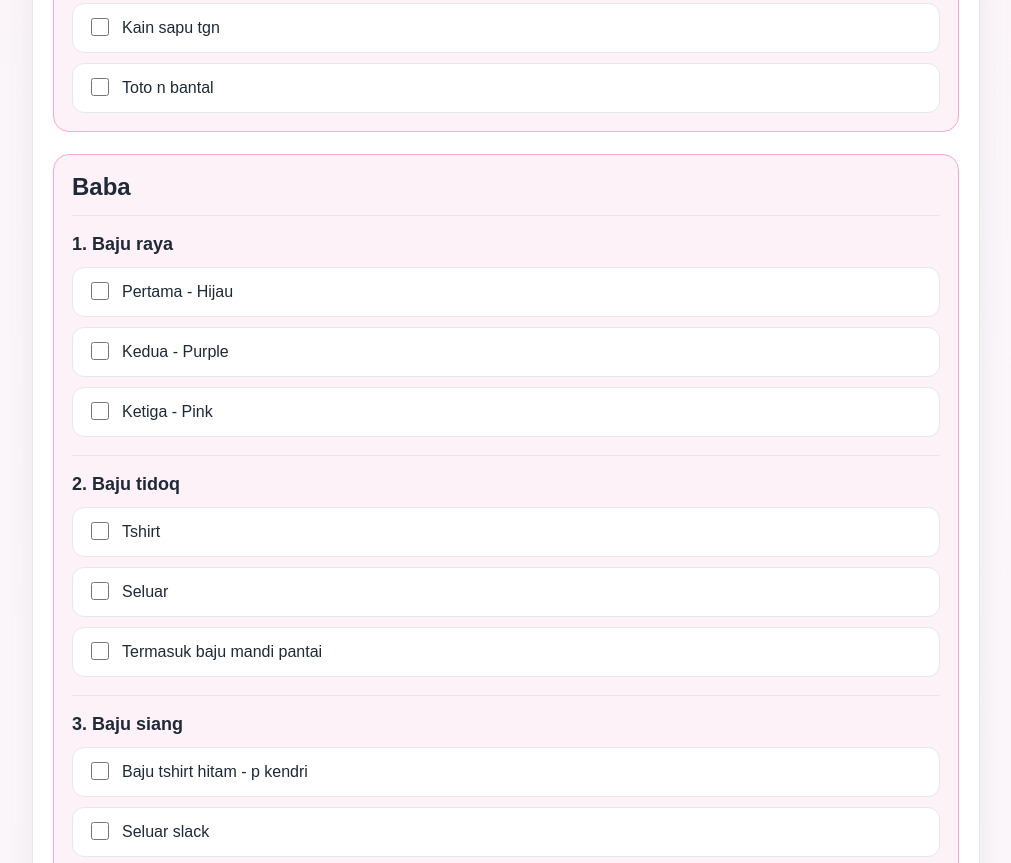
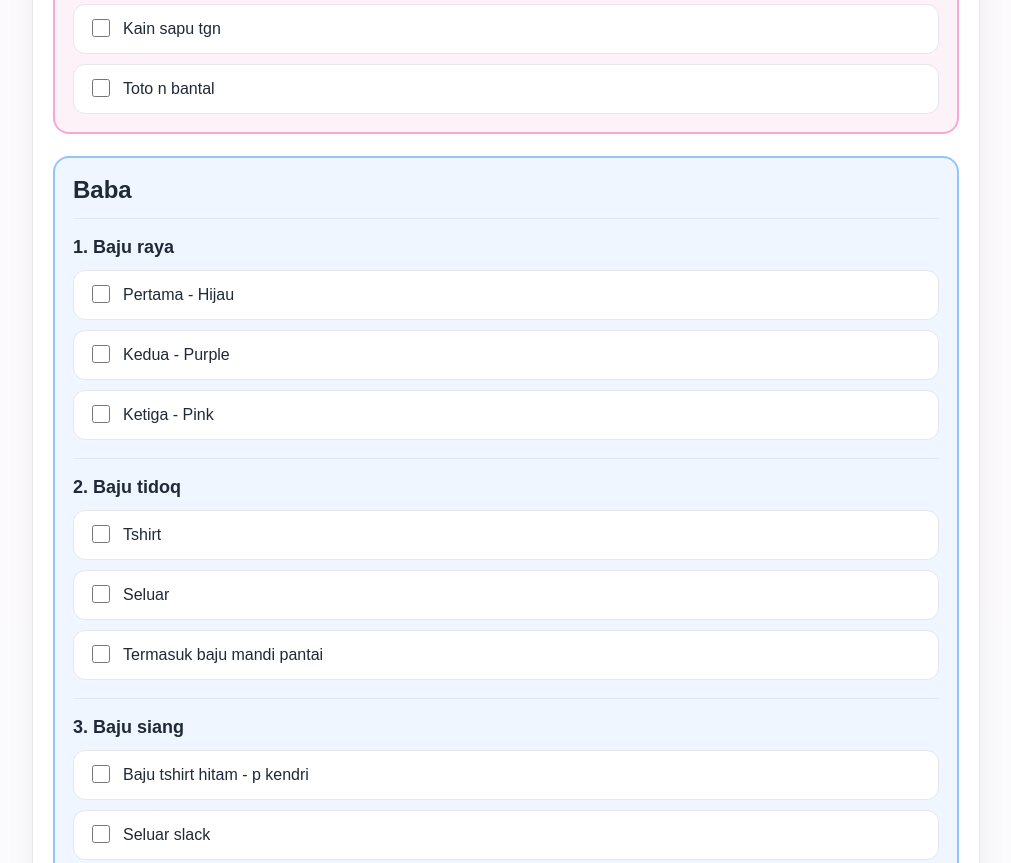
Before and after one commit to asyrafafif96-ai/balikraya, a plain HTML site: page index.html in a window 1280 px wide. Shown: the part 2479-3342 px from the top of the page, without its empty margins (134-1145 px from the left). Drawn offline with Linux system fonts and the light colour scheme.

Commit message:
Update styles and refactor checklist storage key

```diff
--- a/index.html
+++ b/index.html
@@ -14,8 +14,15 @@
       --primary: #16a34a;
       --primary-soft: #dcfce7;
       --danger: #dc2626;
-      --person-bg: #fdf2f8;
-      --person-line: #f9a8d4;
+
+      --sofea-bg: #fdf2f8;
+      --sofea-border: #f9a8d4;
+
+      --baba-bg: #eff6ff;
+      --baba-border: #93c5fd;
+
+      --mama-bg: #fefce8;
+      --mama-border: #facc15;
     }
 
     * {
@@ -25,7 +32,7 @@
     body {
       margin: 0;
       font-family: Arial, Helvetica, sans-serif;
-      background: linear-gradient(180deg, #fdf2f8 0%, #f8fafc 100%);
+      background: linear-gradient(180deg, #fffafc 0%, #f8fafc 100%);
       color: var(--text);
     }
 
@@ -103,9 +110,23 @@
     .person-block {
       margin-top: 22px;
       padding: 18px;
-      border: 1px solid var(--person-line);
-      background: var(--person-bg);
+      border: 2px solid var(--line);
       border-radius: 16px;
+    }
+
+    .person-block.sofea {
+      background-color: var(--sofea-bg);
+      border-color: var(--sofea-border);
+    }
+
+    .person-block.baba {
+      background-color: var(--baba-bg);
+      border-color: var(--baba-border);
+    }
+
+    .person-block.mama {
+      background-color: var(--mama-bg);
+      border-color: var(--mama-border);
     }
 
     .person-title {
@@ -374,15 +395,7 @@
       }
     ];
 
-    const storageKey = "checklist-balikraya-v2";
-
-    function countTotalItems() {
-      return checklistData.reduce((total, person) => {
-        return total + person.sections.reduce((sectionTotal, section) => {
-          return sectionTotal + section.items.length;
-        }, 0);
-      }, 0);
-    }
+    const storageKey = "checklist-balikraya-v3";
 
     function buildChecklist() {
       const container = document.getElementById("checklist");
@@ -390,7 +403,8 @@
 
       checklistData.forEach((personGroup, personIndex) => {
         const personBlock = document.createElement("div");
-        personBlock.className = "person-block";
+        const personClass = personGroup.person.toLowerCase();
+        personBlock.className = `person-block ${personClass}`;
 
         const personTitle = document.createElement("h2");
         personTitle.className = "person-title";
```
